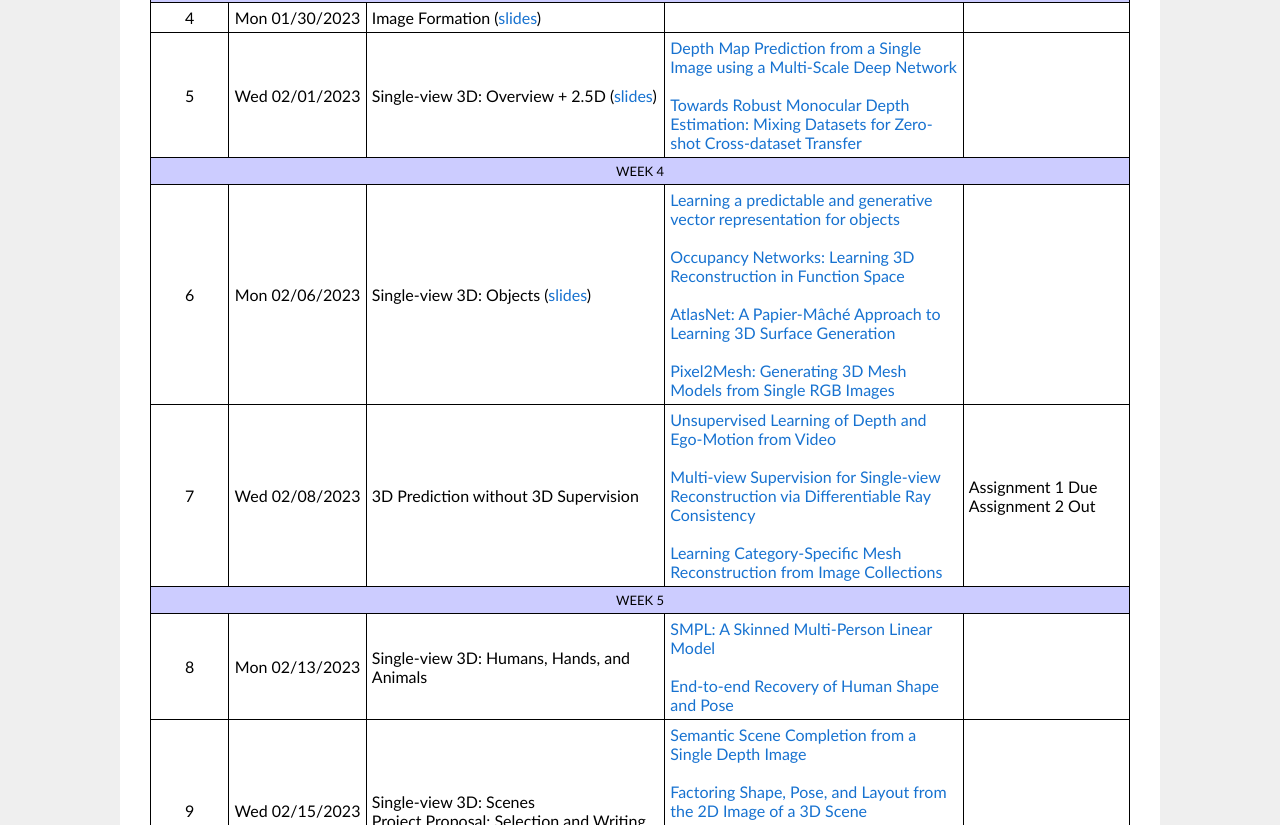
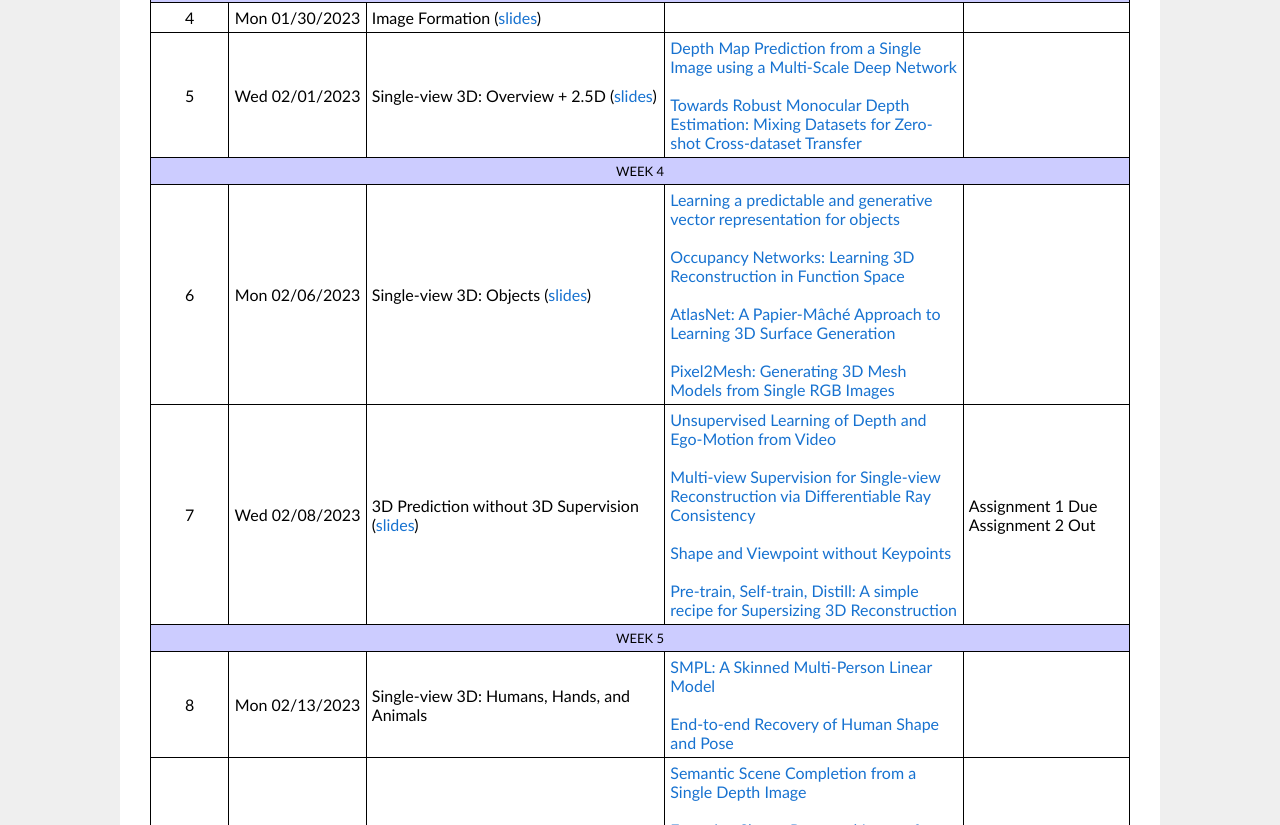
Before and after one commit to learning3d/learning3d.github.io, a plain HTML site: page pages/schedule.html in a window 1280 px wide. Shown: the part 488-1313 px from the top of the page. Drawn offline with Linux system fonts and the light colour scheme.

Commit message:
Update schedule.html

```diff
--- a/pages/schedule.html
+++ b/pages/schedule.html
@@ -160,11 +160,12 @@
             <tr>
                 <td sdval="2" sdnum="1033;" align="center" height="16">7</td>
                 <td sdnum="1033;0;@" align="center"> Wed 02/08/2023</td>
-                <td align="left">3D Prediction without 3D Supervision</td>
+                <td align="left">3D Prediction without 3D Supervision (<a href="https://www.dropbox.com/s/a1c7yvb0rueen8c/L07_Sv3D_Unsupervised.pdf?dl=0">slides</a>)</td>
                 <td align="left">
                     <a href="https://arxiv.org/abs/1704.07813">Unsupervised Learning of Depth and Ego-Motion from Video</a><br><br>
                     <a href="https://arxiv.org/abs/1704.06254">Multi-view Supervision for Single-view Reconstruction via Differentiable Ray Consistency</a><br><br>
-                    <a href="https://arxiv.org/abs/1803.07549">Learning Category-Specific Mesh Reconstruction from Image Collections</a>
+                    <a href="https://arxiv.org/abs/2007.10982">Shape and Viewpoint without Keypoints</a><br><br>
+                    <a href="https://arxiv.org/abs/2204.03642">Pre-train, Self-train, Distill: A simple recipe for Supersizing 3D Reconstruction</a>
                 </td>
                 <td align="left">
                     Assignment 1 Due
```
